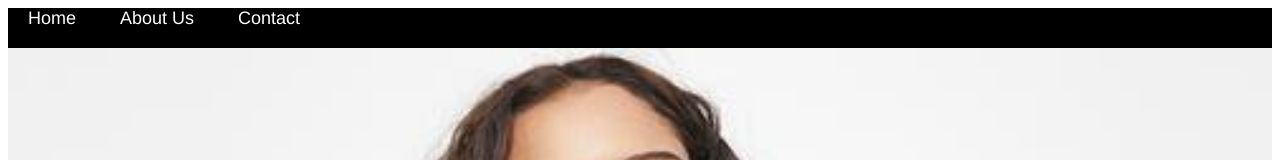
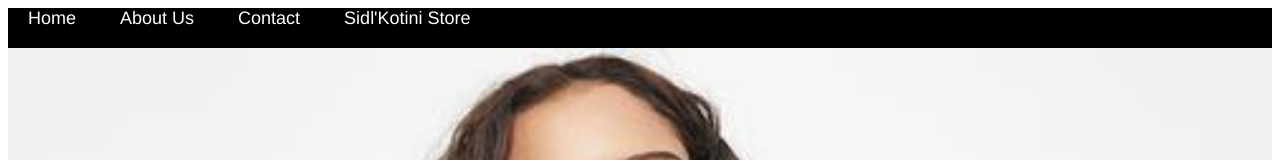
Before and after one commit to abongilejohnson5-ITvarsity/Module-1-Assessment-6, a plain HTML site: page index.html in a window 1280 px wide. Shown: the top 160 px of the page. Drawn offline with Linux system fonts and the light colour scheme.

Commit message:
Added store name

```diff
--- a/index.html
+++ b/index.html
@@ -8,7 +8,8 @@
 	<div	id="menu">
 		<a href="#">Home</a>
 		<a href="about.html">About Us</a>
-		<a href="contact.html">Contact<a>
+		<a href="contact.html">Contact</a>
+		<a href="about.html">Sidl'Kotini Store</a>
 	</div>
 	<div class="gallery">
 		<a href="item1.html"><img src="images/jacket.jpg"/><a/>
```
